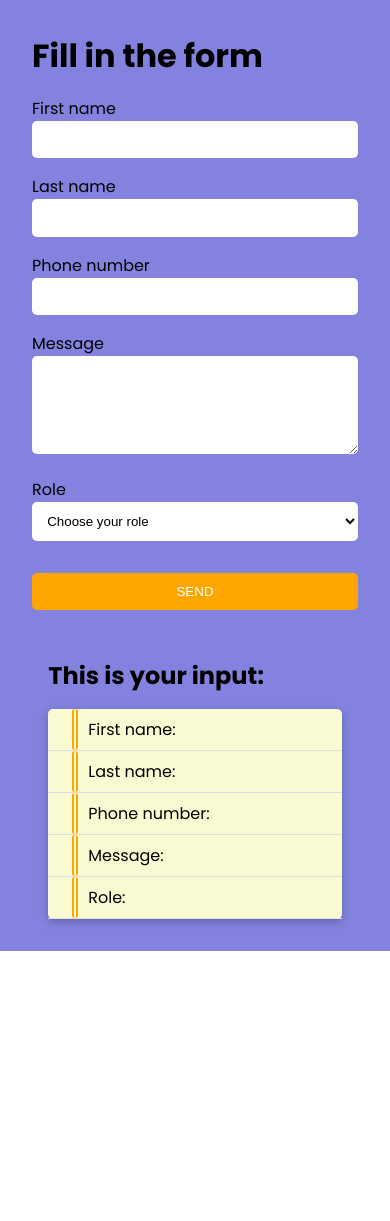
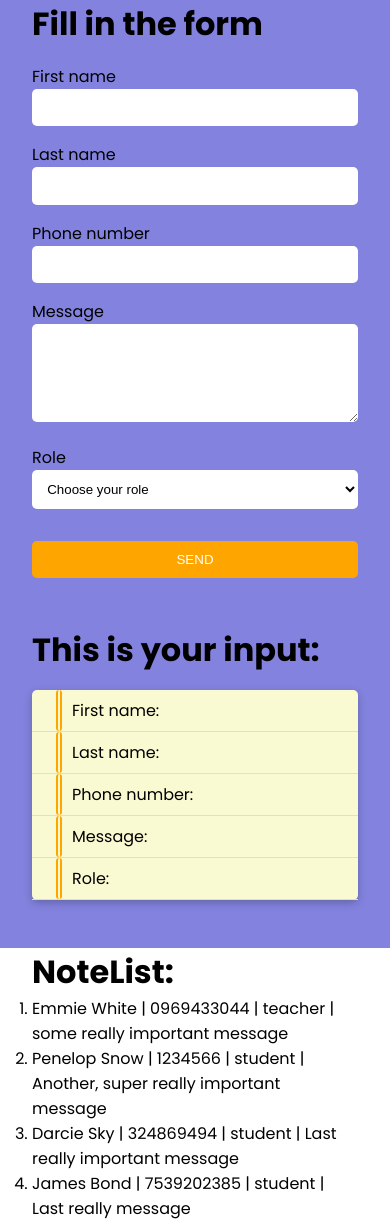
Before and after one commit to Duyen-codes/react22k-notes, a React (Create React App) app: page / in a window 390 px wide. Before the commit the page ends 951 px from the top, so only its background shows below. Built offline with nearby package versions, Linux system fonts and the light colour scheme; data requests are answered from the project's data file.

Commit message:
display data from db.json file

```diff
--- a/package.json
+++ b/package.json
@@ -6,6 +6,7 @@
     "@testing-library/jest-dom": "^5.16.3",
     "@testing-library/react": "^12.1.4",
     "@testing-library/user-event": "^13.5.0",
+    "axios": "^0.27.2",
     "react": "^18.0.0",
     "react-dom": "^18.0.0",
     "react-scripts": "5.0.0",
--- a/src/App.js
+++ b/src/App.js
@@ -1,6 +1,7 @@
 import React, { Component } from "react";
 import styles from "./App.module.css";
 import Form from "./components/Form";
+import NoteList from "./components/NoteList";
 import Popup from "./components/Popup";
 import View from "./components/View";
 
@@ -36,14 +37,20 @@ class App extends Component {
 
   render() {
     return (
-      <div className={styles.App}>
-        <Form onChange={this.handleInputChange} onSubmit={this.handleSubmit} />
-        <View {...this.state.inputData} />
-        <div>
-          {this.state.showPopup && (
-            <Popup close={this.closeHandler} {...this.state.inputData} />
-          )}
+      <div>
+        <div className={styles["App-top"]}>
+          <Form
+            onChange={this.handleInputChange}
+            onSubmit={this.handleSubmit}
+          />
+          <View {...this.state.inputData} />
+          <div>
+            {this.state.showPopup && (
+              <Popup close={this.closeHandler} {...this.state.inputData} />
+            )}
+          </div>
         </div>
+        <NoteList />
       </div>
     );
   }
--- a/src/App.module.css
+++ b/src/App.module.css
@@ -1,6 +1,15 @@
-.App {
-  padding: 2rem;
+.App-top {
   position: relative;
   display: flex;
-  flex-direction: column;
+  gap: 2rem;
 }
+
+@media screen and (max-width: 1000px) {
+  .App-top {
+    flex-direction: column;
+    gap: 0;
+    justify-content: center;
+    align-items: center;
+    padding-inline: 2rem;
+  }
+}
--- a/src/components/Form.module.css
+++ b/src/components/Form.module.css
@@ -1,10 +1,9 @@
 .form-container {
-  align-self: center;
+  padding-left: 2rem;
 }
 
 .formTitle {
   margin-bottom: 1rem;
-  font-size: 2rem;
 }
 
 form label {
@@ -53,3 +52,9 @@ form button {
     width: 100%;
   }
 }
+
+@media screen and (max-width: 1000px) {
+  .form-container {
+    padding-left: unset;
+  }
+}
--- /dev/null
+++ b/src/components/NoteList.js
@@ -0,0 +1,31 @@
+import React, { Component } from "react";
+import styles from "./NoteList.module.css";
+import axios from "axios";
+
+class NoteList extends Component {
+  state = { data: [] };
+  componentDidMount() {
+    axios.get("http://localhost:3010/notes").then((response) => {
+      console.log(response.data);
+      this.setState({ data: response.data });
+    });
+  }
+  render() {
+    const notelist = this.state.data.map((item) => <li>{item}</li>);
+    return (
+      <div className={styles["notelist-wrapper"]}>
+        <h2>NoteList:</h2>
+        <ol>
+          {this.state.data.map((item) => (
+            <li>
+              {item.firstname} {item.lastname} | {item.phone} | {item.role} |{" "}
+              {item.message}
+            </li>
+          ))}
+        </ol>
+      </div>
+    );
+  }
+}
+
+export default NoteList;
--- /dev/null
+++ b/src/components/NoteList.module.css
@@ -0,0 +1,5 @@
+.notelist-wrapper {
+  background: white;
+  margin-top: 3rem;
+  padding-inline: 2rem;
+}
--- a/src/components/View.module.css
+++ b/src/components/View.module.css
@@ -1,6 +1,6 @@
 .view-container {
   margin-top: 3rem;
-  width: 90%;
+  width: 100%;
   align-self: center;
 }
 
--- a/src/index.css
+++ b/src/index.css
@@ -22,6 +22,10 @@ button {
 }
 
 #root {
-  min-height: 100vh;
+  /* min-height: 100vh; */
   background: rgb(131, 131, 223);
 }
+
+h2 {
+  font-size: 2rem;
+}
```
Also changed, not shown: 1 other file (tests, documents, lock files or other folders).
